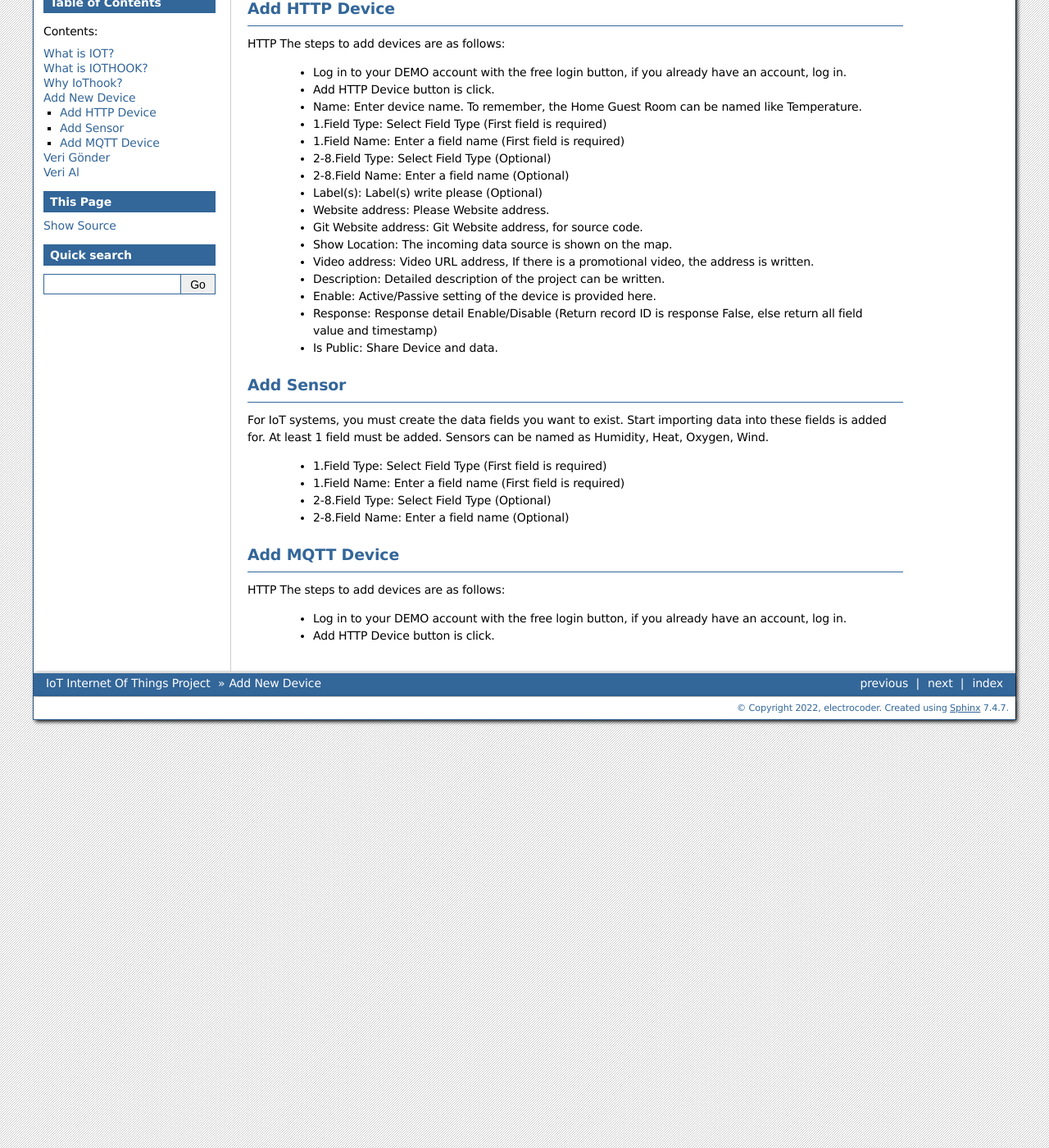
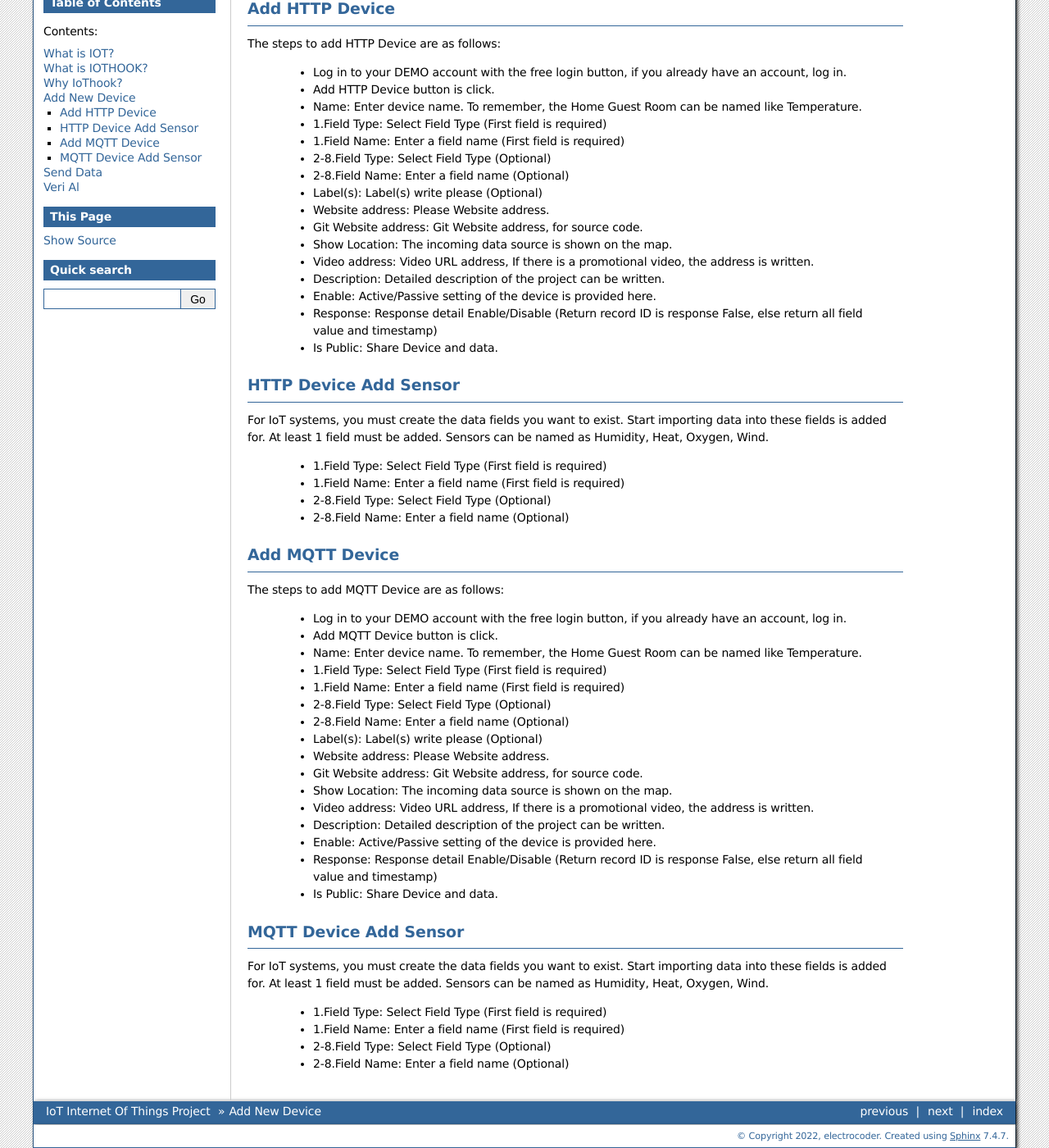
Before and after one commit to meseiot/iot-examples, a Sphinx documentation site: the page built from doc/create-new-device.rst, in a window 1280 px wide and 1400 px high, scrolled down 263 px. Shown: the whole window at 82% size. Built offline with Sphinx 7.4.7, drawn with Linux system fonts in a browser that asks for light colours; formulas are drawn with MathJax 3.

Commit message:
doc update

```diff
--- a/doc/create-new-device.rst
+++ b/doc/create-new-device.rst
@@ -14,7 +14,7 @@
 Add HTTP Device
 ---------------
 
-HTTP The steps to add devices are as follows:
+The steps to add HTTP Device are as follows:
 
     * Log in to your DEMO account with the free login button, if you already have an account, log in.
     * Add HTTP Device button is click.
@@ -33,8 +33,8 @@
     * Response: Response detail Enable/Disable (Return record ID is response False, else return all field value and timestamp)
     * Is Public: Share Device and data.
 
-Add Sensor
-----------
+HTTP Device Add Sensor
+----------------------
 
 For IoT systems, you must create the data fields you want to exist. Start importing data into these fields
 is added for. At least 1 field must be added. Sensors can be named as Humidity, Heat, Oxygen, Wind.
@@ -47,7 +47,32 @@
 Add MQTT Device
 ---------------
 
-HTTP The steps to add devices are as follows:
+The steps to add MQTT Device are as follows:
 
     * Log in to your DEMO account with the free login button, if you already have an account, log in.
-    * Add HTTP Device button is click.
+    * Add MQTT Device button is click.
+    * Name: Enter device name. To remember, the Home Guest Room can be named like Temperature.
+    * 1.Field Type: Select Field Type (First field is required)
+    * 1.Field Name: Enter a field name (First field is required)
+    * 2-8.Field Type: Select Field Type (Optional)
+    * 2-8.Field Name: Enter a field name (Optional)
+    * Label(s): Label(s) write please (Optional)
+    * Website address: Please Website address.
+    * Git Website address: Git Website address, for source code.
+    * Show Location: The incoming data source is shown on the map.
+    * Video address: Video URL address, If there is a promotional video, the address is written.
+    * Description: Detailed description of the project can be written.
+    * Enable: Active/Passive setting of the device is provided here.
+    * Response: Response detail Enable/Disable (Return record ID is response False, else return all field value and timestamp)
+    * Is Public: Share Device and data.
+
+MQTT Device Add Sensor
+----------------------
+
+For IoT systems, you must create the data fields you want to exist. Start importing data into these fields
+is added for. At least 1 field must be added. Sensors can be named as Humidity, Heat, Oxygen, Wind.
+
+    * 1.Field Type: Select Field Type (First field is required)
+    * 1.Field Name: Enter a field name (First field is required)
+    * 2-8.Field Type: Select Field Type (Optional)
+    * 2-8.Field Name: Enter a field name (Optional)
```
Also changed, not shown: doc/send-data.rst (+25 -19 lines), 14 other files.
